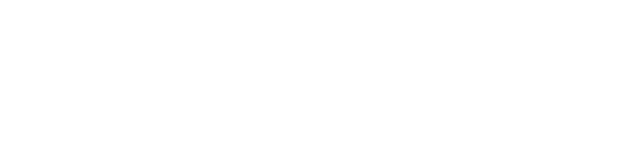
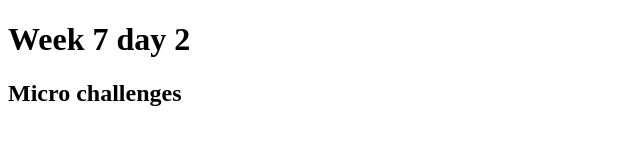
Before and after one commit to jmicko/javascript-micro-challenges, a plain HTML site: page index.html in a window 1280 px wide. Shown: the whole page, without its empty margins (0-640 px from the left). Drawn offline with Linux system fonts and the light colour scheme.

Commit message:
addition js connected

```diff
--- a/index.html
+++ b/index.html
@@ -4,8 +4,12 @@
     <meta charset="UTF-8">
     <meta name="viewport" content="width=device-width, initial-scale=1.0">
     <title>javascript-micro-challenges</title>
+    <script src="scripts/addition.js"></script>
 </head>
 <body>
-
+    <header>
+        <h1>Week 7 day 2</h1>
+        <h2>Micro challenges</h2>
+    </header>
 </body>
 </html>
--- /dev/null
+++ b/scripts/addition.js
@@ -0,0 +1 @@
+console.log('js');
```
Also changed, not shown: 1 other file.
